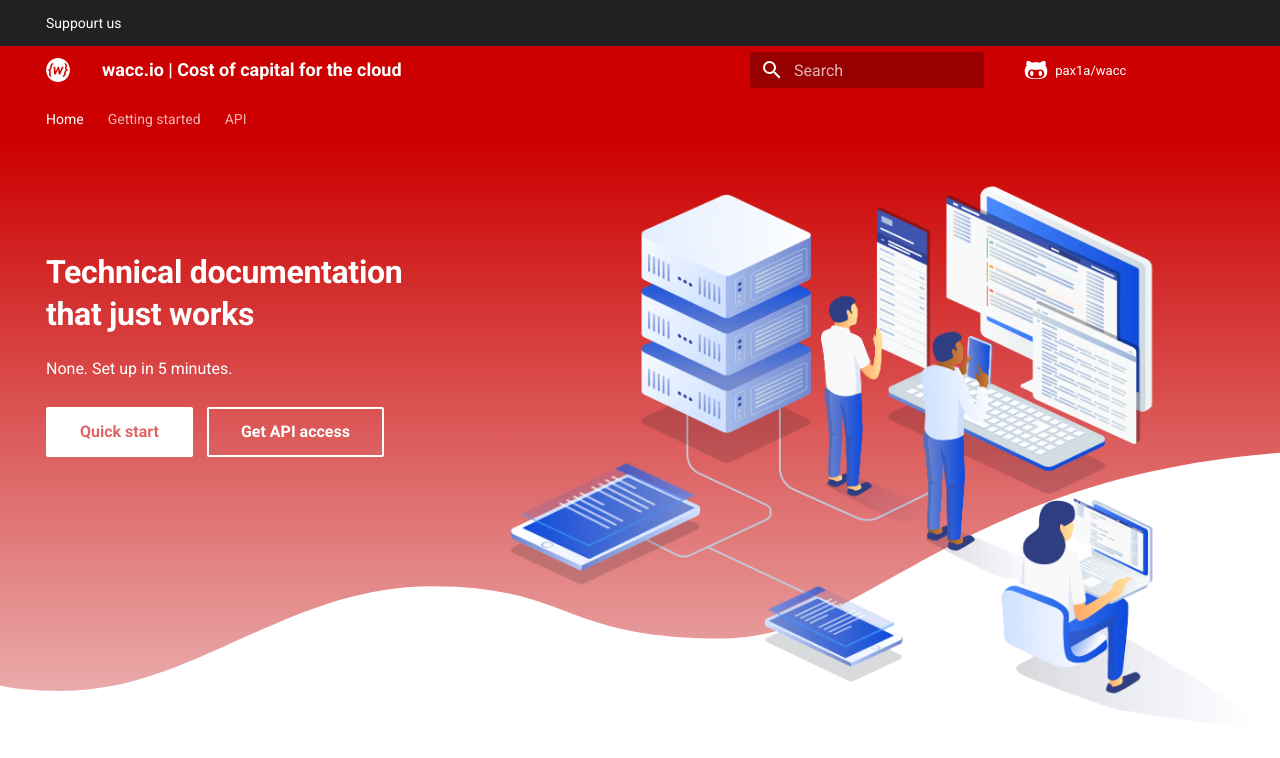
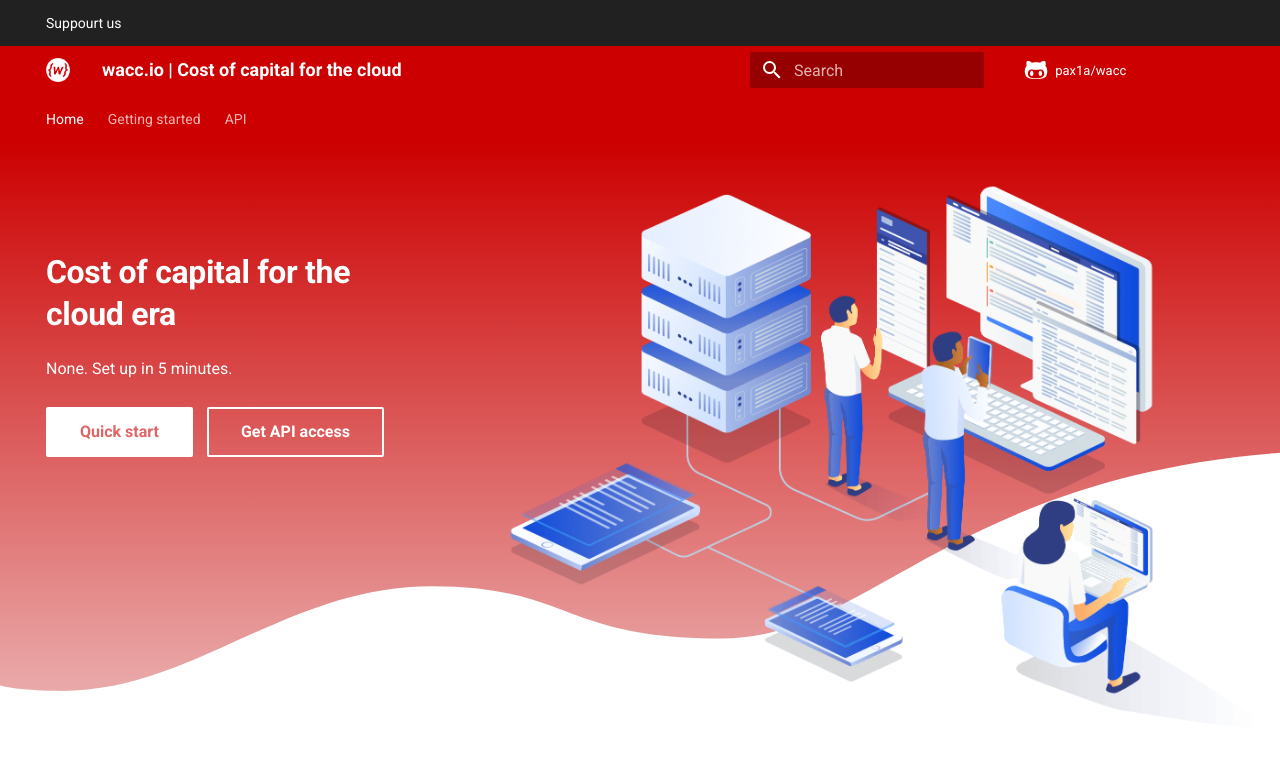
Before and after one commit to pax1a/wacc, an MkDocs documentation site: the page built from docs/index.md, in a window 1280 px wide. Shown: the top 758 px of the page. Built offline with MkDocs 1.6.1 and Material for MkDocs 9.7.7, drawn with Linux system fonts in a browser that asks for light colours; comment, search, counter and statistics services are not loaded.

Commit message:
Update home.html

```diff
--- a/overrides/home.html
+++ b/overrides/home.html
@@ -121,7 +121,7 @@
           <img src="/img/illustration.png" alt="" width="1659" height="1200" draggable="false">
         </div>
         <div class="tx-hero__content">
-          <h1>Technical documentation that just works</h1>
+          <h1>Cost of capital for the cloud era</h1>
           <p>{{ config.site_description }}. Set up in 5 minutes.</p>
           <a href="{{ page.next_page.url | url }}" title="{{ page.next_page.title | e }}" class="md-button md-button--primary">
             Quick start
```
